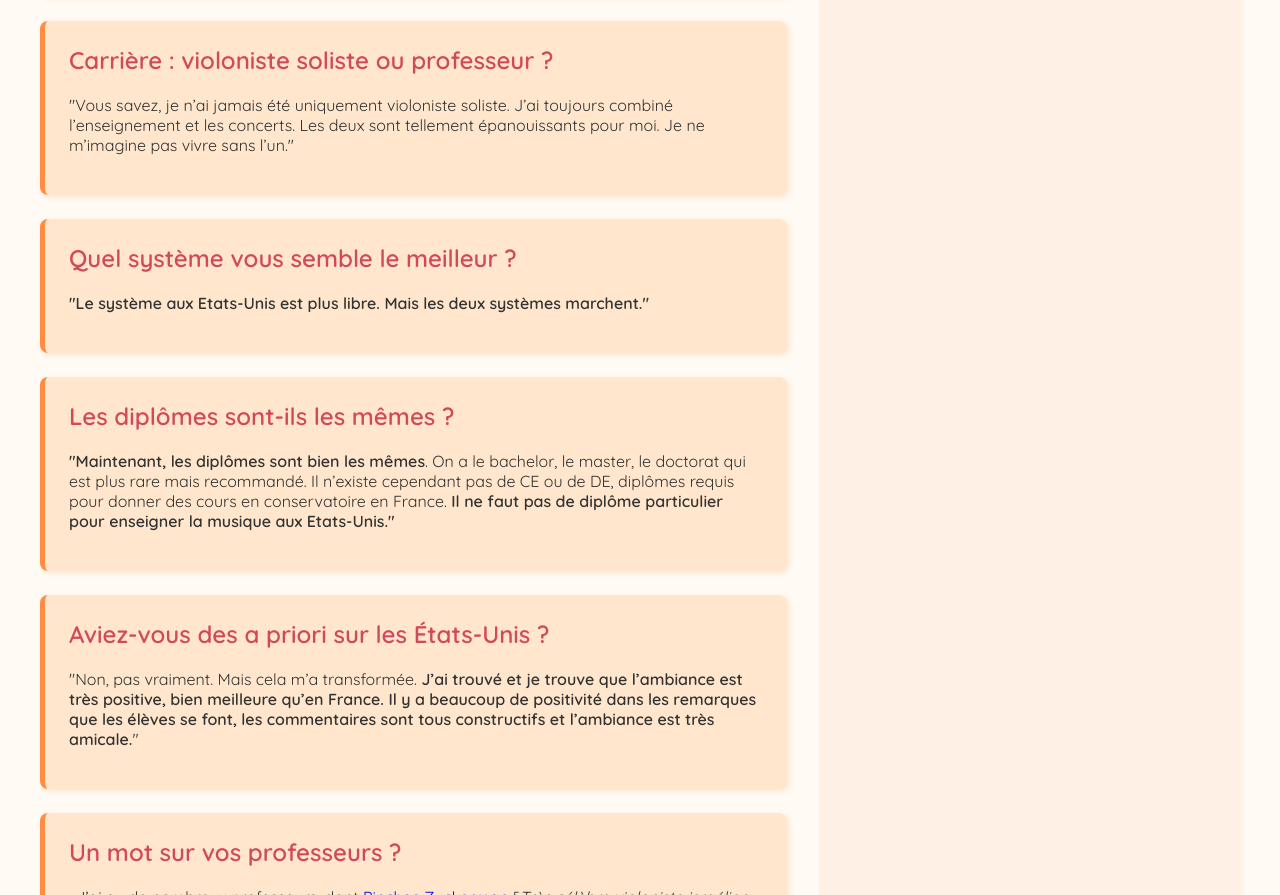
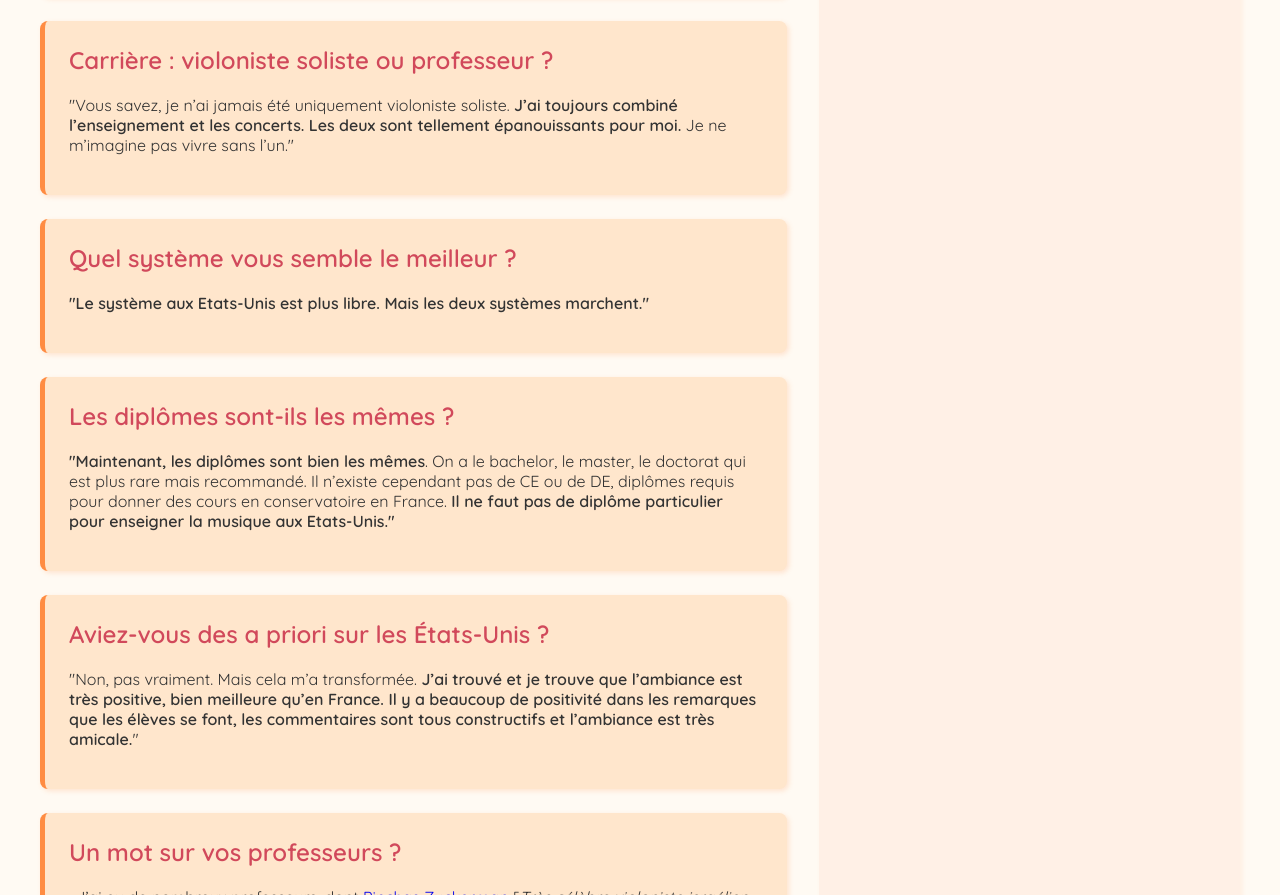
Before and after one commit to ethanreolon/cdm, a plain HTML site: page index.html in a window 1280 px wide. Shown: the part 967-1862 px from the top of the page. Drawn offline with Linux system fonts and the light colour scheme.

Commit message:
Update index.html

```diff
--- a/index.html
+++ b/index.html
@@ -4,6 +4,7 @@
     <meta charset="UTF-8">
     <meta name="viewport" content="width=device-width, initial-scale=1.0">
     <title>Projet Musique - France vs États-Unis</title>
+    <link rel="icon" type="image/x-icon" href="favicon.ico">
     <link href="https://fonts.googleapis.com/css2?family=Quicksand:wght@400;600&display=swap" rel="stylesheet">
     <style>
         body {
@@ -135,7 +136,7 @@ footer {
 
         <section class="question">
             <h2>Carrière : violoniste soliste ou professeur ?</h2>
-            <p>"Vous savez, je n’ai jamais été uniquement violoniste soliste. J’ai toujours combiné l’enseignement et les concerts. Les deux sont tellement épanouissants pour moi. Je ne m’imagine pas vivre sans l’un."</p>
+            <p>"Vous savez, je n’ai jamais été uniquement violoniste soliste. <b>J’ai toujours combiné l’enseignement et les concerts. Les deux sont tellement épanouissants pour moi.</b> Je ne m’imagine pas vivre sans l’un."</p>
         </section>
 
         <section class="question">
```
